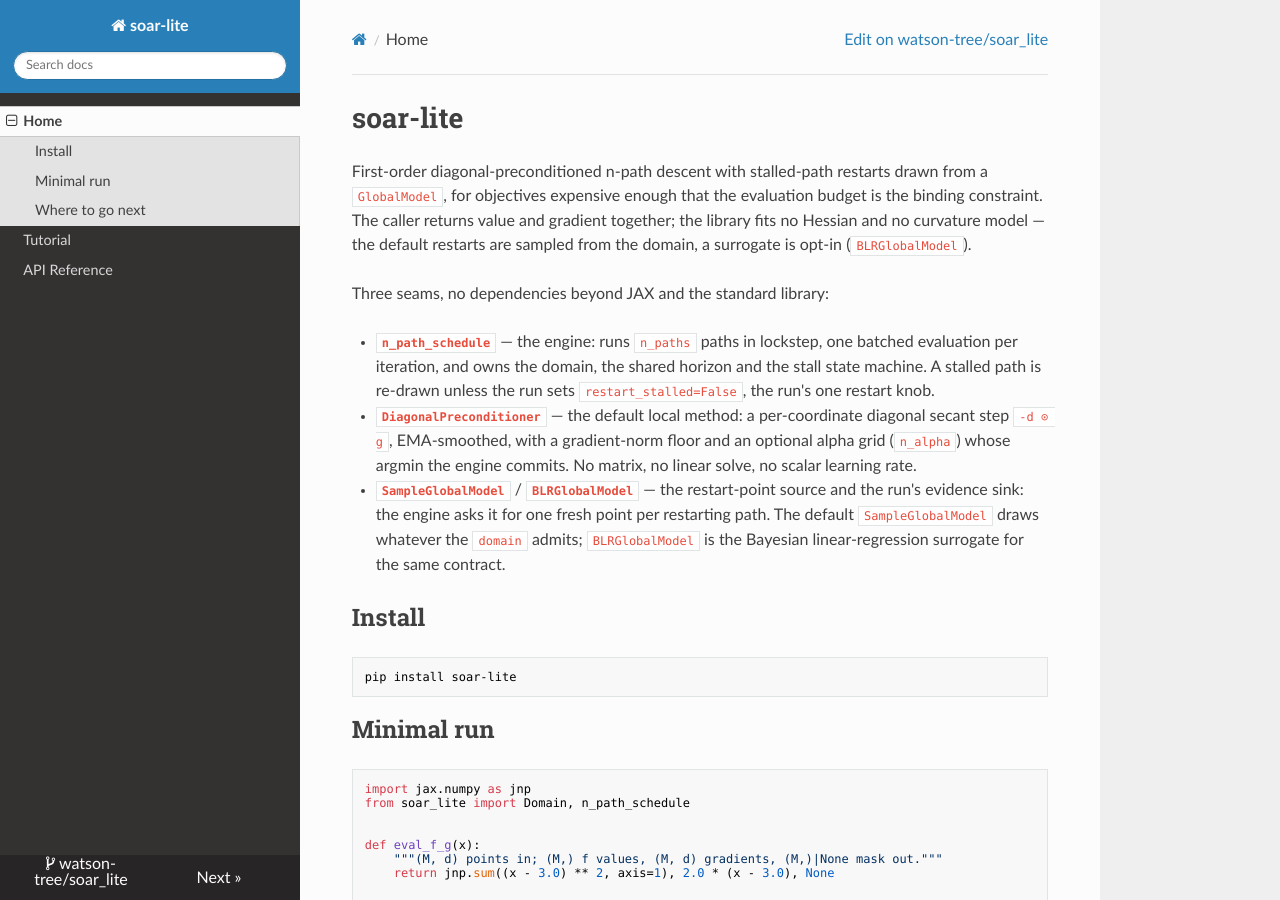
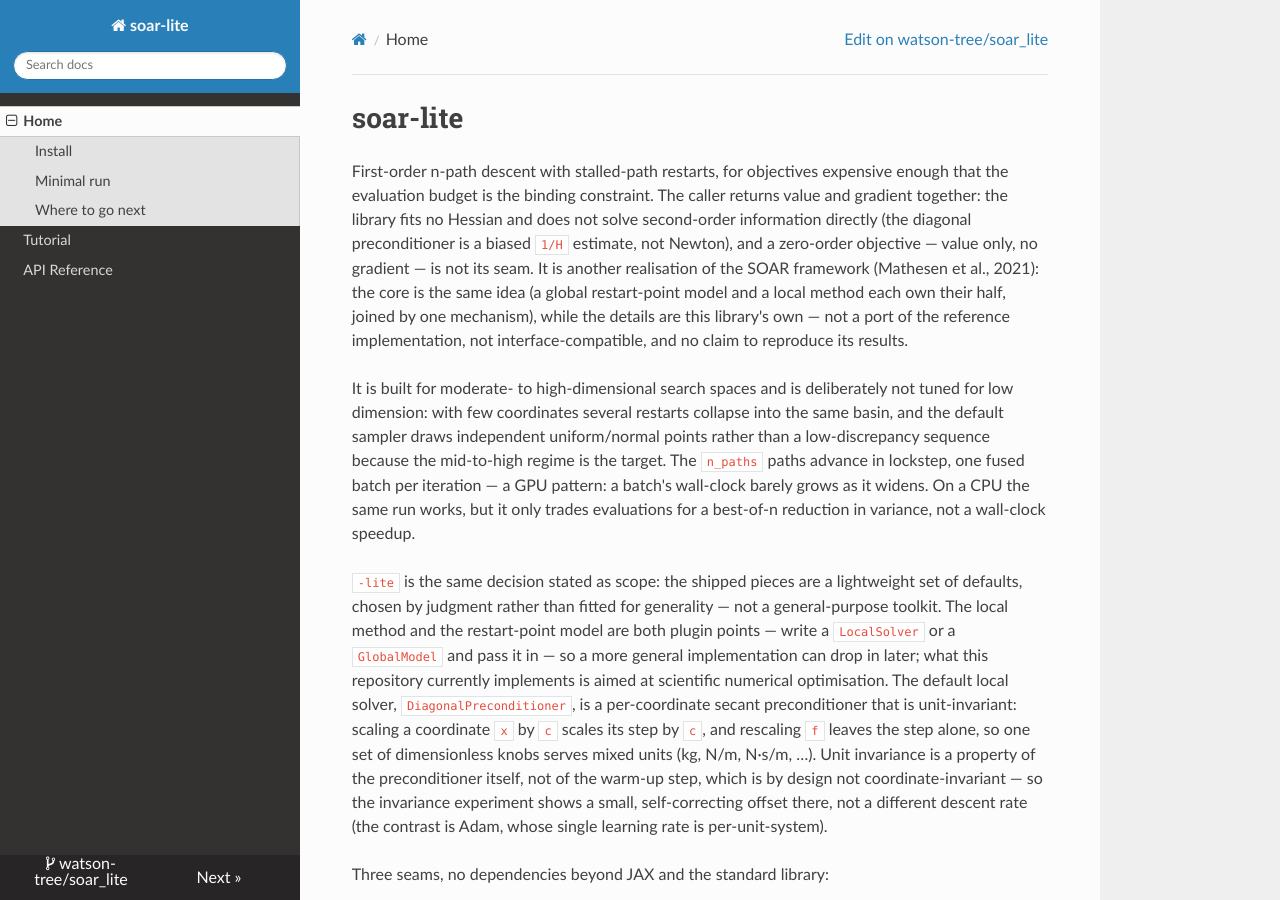
Before and after one commit to watson-tree/soar_lite, an MkDocs documentation site: the page built from docs/index.md, in a window 1280 px wide and 900 px high. Built offline with MkDocs 1.6.1, drawn with Linux system fonts in a browser that asks for light colours; nearby versions of some CDN libraries.

Commit message:
docs: reposition the library as first-order n-path descent, not a diagonal method
The opening of README and the docs home led with "first-order
diagonal-preconditioned", which fused the library's scope with the default
local solver. The diagonal preconditioner is a default and the piece aimed at
scientific problems, not the frame.

The new intro states what the seams allow: value and gradient together, no
Hessian and no direct second-order solve, and no zero-order objective. It
names the SOAR relationship the same way ALGORITHM.md §8 does - core idea
shared, details its own, not a port - and adds the three things the old text
left out:

- it targets moderate- to high-dimensional spaces, and is not tuned for low
  dimension (restarts overlap, the default sampler is not a low-discrepancy
  sequence);
- multi-path is a GPU shape (a batch's wall clock barely grows as it widens),
  while on a CPU it trades evaluations for a best-of-n variance reduction;
- `-lite` is the scope: a lightweight default set chosen by judgment, with
  both plugins left replaceable, aimed at scientific numerical optimisation
  where the default preconditioner's unit invariance serves mixed units. The
  warm-up step's deliberate lack of covariance is stated with it.

ALGORITHM.md §8 gains the zero-order and second-order sentences so the
authoritative document and the README agree. `mkdocs.yml` and the pyproject
description carried the old one-liner, the latter still claiming the retired
expected-improvement restarts; both now match the new framing.

```diff
--- a/docs/index.md
+++ b/docs/index.md
@@ -1,11 +1,41 @@
 # soar-lite
 
-First-order diagonal-preconditioned n-path descent with stalled-path restarts
-drawn from a `GlobalModel`, for objectives expensive enough that the
-evaluation budget is the binding constraint. The caller returns value and
-gradient together; the library fits no Hessian and no curvature model — the
-default restarts are sampled from the domain, a surrogate is opt-in
-(`BLRGlobalModel`).
+First-order n-path descent with stalled-path restarts, for objectives
+expensive enough that the evaluation budget is the binding constraint. The
+caller returns value and gradient together: the library fits no Hessian and
+does not solve second-order information directly (the diagonal preconditioner
+is a biased `1/H` estimate, not Newton), and a zero-order objective — value
+only, no gradient — is not its seam. It is another realisation of the SOAR
+framework (Mathesen et al., 2021): the core is the same idea (a global
+restart-point model and a local method each own their half, joined by one
+mechanism), while the details are this library's own — not a port of the
+reference implementation, not interface-compatible, and no claim to reproduce
+its results.
+
+It is built for moderate- to high-dimensional search spaces and is
+deliberately not tuned for low dimension: with few coordinates several
+restarts collapse into the same basin, and the default sampler draws
+independent uniform/normal points rather than a low-discrepancy sequence
+because the mid-to-high regime is the target. The `n_paths` paths advance in
+lockstep, one fused batch per iteration — a GPU pattern: a batch's wall-clock
+barely grows as it widens. On a CPU the same run works, but it only trades
+evaluations for a best-of-n reduction in variance, not a wall-clock speedup.
+
+`-lite` is the same decision stated as scope: the shipped pieces are a
+lightweight set of defaults, chosen by judgment rather than fitted for
+generality — not a general-purpose toolkit. The local method and the
+restart-point model are both plugin points — write a `LocalSolver` or a
+`GlobalModel` and pass it in — so a more general implementation can drop in
+later; what this repository currently implements is aimed at scientific
+numerical optimisation. The default local solver, `DiagonalPreconditioner`,
+is a per-coordinate secant preconditioner that is unit-invariant: scaling a
+coordinate `x` by `c` scales its step by `c`, and rescaling `f` leaves the
+step alone, so one set of dimensionless knobs serves mixed units (kg, N/m,
+N·s/m, …). Unit invariance is a property of the preconditioner itself, not of
+the warm-up step, which is by design not coordinate-invariant — so the
+invariance experiment shows a small, self-correcting offset there, not a
+different descent rate (the contrast is Adam, whose single learning rate is
+per-unit-system).
 
 Three seams, no dependencies beyond JAX and the standard library:
 
--- a/mkdocs.yml
+++ b/mkdocs.yml
@@ -1,6 +1,6 @@
 site_name: soar-lite
 site_url: https://watson-tree.github.io/soar_lite/
-site_description: First-order diagonal-preconditioned n-path descent with sample-based restarts
+site_description: First-order n-path descent with stalled-path restarts and a unit-invariant diagonal preconditioner default
 repo_url: https://github.com/watson-tree/soar_lite
 repo_name: watson-tree/soar_lite
 docs_dir: docs
--- a/pyproject.toml
+++ b/pyproject.toml
@@ -1,7 +1,7 @@
 [project]
 name = "soar-lite"
 version = "0.1.0"
-description = "First-order diagonal-preconditioned K-path descent with sample-based (expected-improvement) restarts"
+description = "First-order n-path descent with stalled-path restarts and a unit-invariant diagonal preconditioner default"
 readme = "README.md"
 requires-python = ">=3.11"
 license = "MIT"
```
Also changed, not shown: ALGORITHM.md (+1 -1 lines), README.md (+36 -6 lines).
